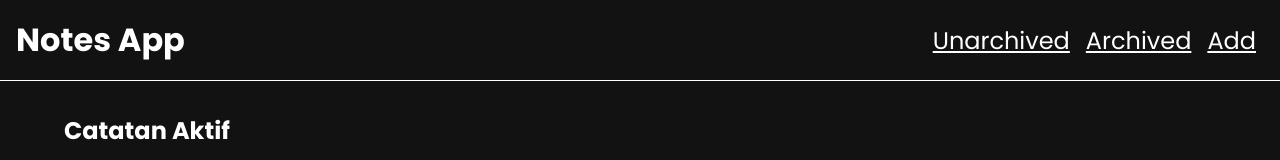
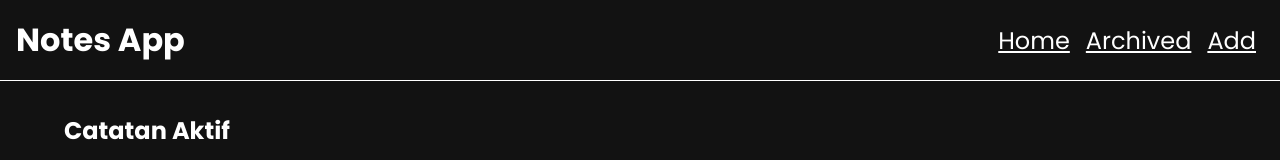
Before and after one commit to rfsyhb/reactlearn-spa-personal-note, a React (Vite) app: page / in a window 1280 px wide. Shown: the top 160 px of the page. Built offline with nearby package versions, Linux system fonts and the light colour scheme.

Commit message:
update kecil kecilan

```diff
--- a/src/components/Navigation.jsx
+++ b/src/components/Navigation.jsx
@@ -6,7 +6,7 @@
     <nav className="navigation">
       <ul>
         <li>
-          <Link to="/">Unarchived</Link>
+          <Link to="/">Home</Link>
         </li>
         <li>
           <Link to="/archived">Archived</Link>
--- a/src/index.jsx
+++ b/src/index.jsx
@@ -8,6 +8,6 @@
 const root = createRoot(document.getElementById('root'));
 root.render(
   <BrowserRouter>
-    <App />,
+    <App />
   </BrowserRouter>
 );
```
